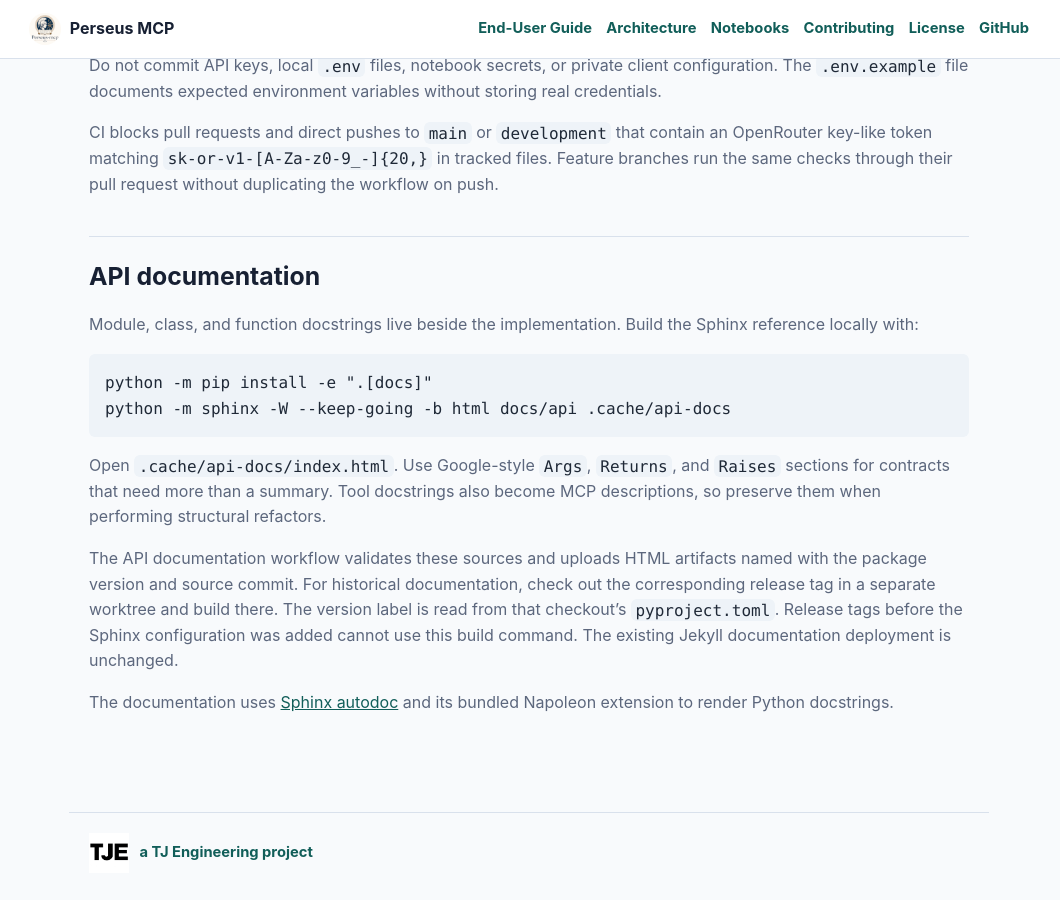
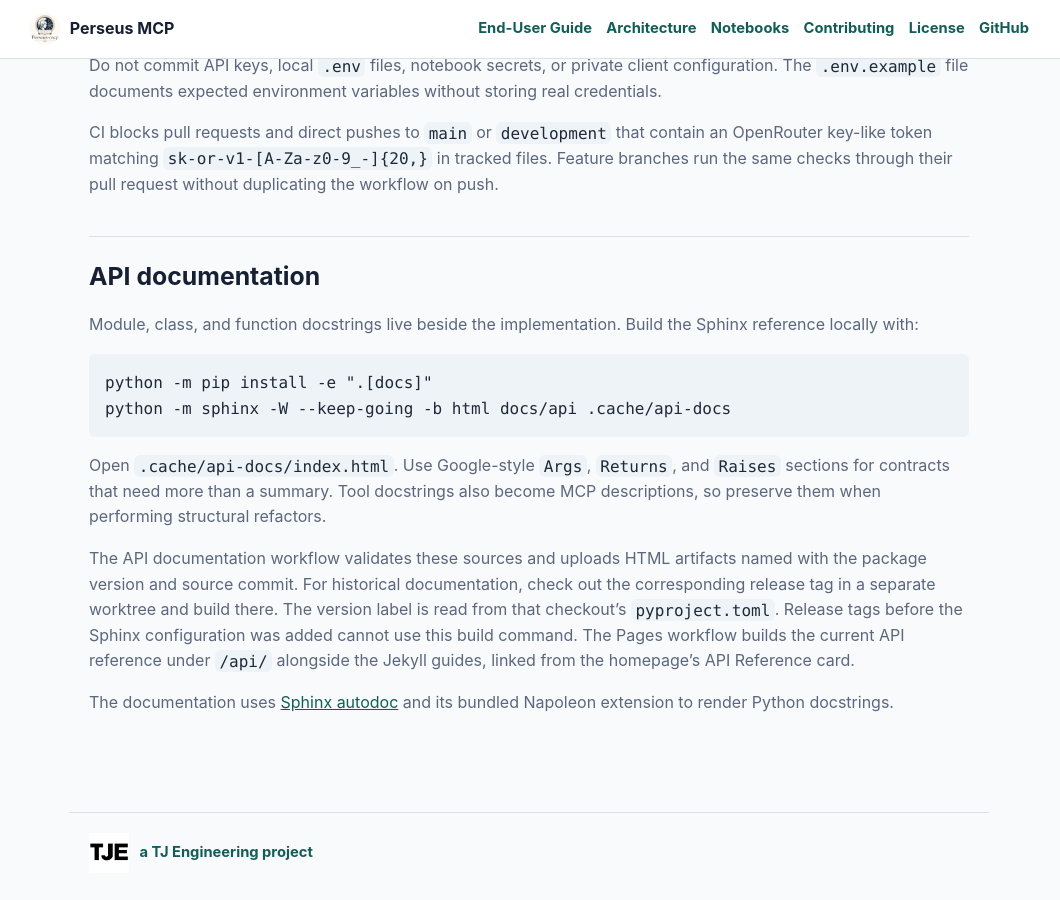
Before and after one commit to tonyjurg/Perseus-mcp, a Jekyll site: the page built from docs/contributing.md, in a window 1280 px wide and 900 px high, scrolled down 1836 px. Shown: the whole window, without its empty margins (111-1171 px from the left). Built offline with Jekyll 4.4.1, drawn with Linux system fonts in a browser that asks for light colours.

Commit message:
Link and publish Sphinx API reference from documentation homepage

```diff
--- a/docs/_config.yml
+++ b/docs/_config.yml
@@ -4,6 +4,10 @@
 url: https://tonyjurg.github.io
 baseurl: /Perseus-mcp
 github_url: https://github.com/tonyjurg/Perseus-mcp
+
+# Sphinx builds the API reference separately after Jekyll.
+exclude:
+  - api
 
 plugins:
   - jekyll-seo-tag
--- a/docs/api/architecture.rst
+++ b/docs/api/architecture.rst
@@ -70,7 +70,9 @@
 HTML artifacts on main and ``v*`` tags. Artifact names include the source commit
 so unreleased builds sharing a package version remain distinguishable. Download
 them from GitHub Actions while retained, or rebuild from the tag afterwards.
-This does not replace or deploy over the existing Jekyll documentation site.
+The Pages workflow also builds the current reference under ``/api/`` alongside
+the Jekyll guides. The homepage's API Reference card links to that published
+build; release-specific HTML remains available through the workflow artifacts.
 
 Every package module, class, and function must have a meaningful docstring.
 Use Google-style Args, Returns, and Raises sections when a signature and short
--- a/docs/contributing.md
+++ b/docs/contributing.md
@@ -104,7 +104,8 @@
 check out the corresponding release tag in a separate worktree and build there.
 The version label is read from that checkout's `pyproject.toml`. Release tags
 before the Sphinx configuration was added cannot use this build command.
-The existing Jekyll documentation deployment is unchanged.
+The Pages workflow builds the current API reference under `/api/` alongside the
+Jekyll guides, linked from the homepage's API Reference card.
 
 The documentation uses [Sphinx autodoc](https://www.sphinx-doc.org/en/master/usage/extensions/autodoc.html)
 and its bundled Napoleon extension to render Python docstrings.
```
Also changed, not shown: docs/index.html (+8 -0 lines), .github/workflows/pages.yml.
